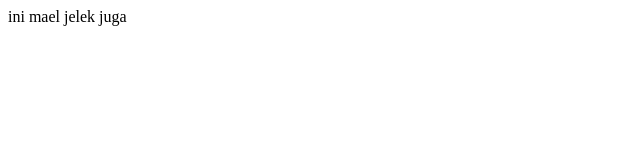
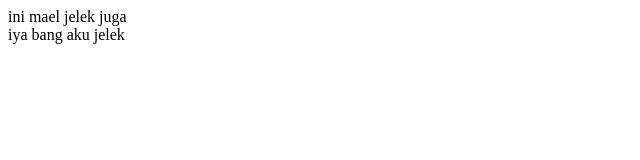
Before and after one commit to ahmadsocrates99/asos, a plain HTML site: page mael.html in a window 1280 px wide. Shown: the whole page, without its empty margins (0-640 px from the left). Drawn offline with Linux system fonts and the light colour scheme.

Commit message:
bang ini udah aku akuin

```diff
--- a/mael.html
+++ b/mael.html
@@ -6,6 +6,7 @@
     <title>Document</title>
   </head>
   <body>
-    ini mael jelek juga
+    ini mael jelek juga <br />
+    iya bang aku jelek
   </body>
 </html>
```
